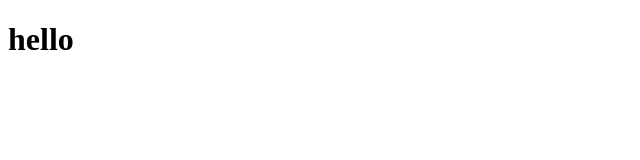
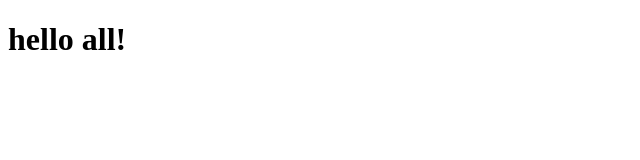
Before and after one commit to karthika-naga/test-coursera, a plain HTML site: page index.html in a window 1280 px wide. Shown: the full height of the page, 0-640 px from the left. Drawn offline with Linux system fonts and the light colour scheme.

Commit message:
Small addition.

```diff
--- a/index.html
+++ b/index.html
@@ -1,9 +1,9 @@
 <!DOCTYPE html>
 <html>
 <head>
-	<title>hello coursera</title>
+	<title> coursera</title>
 </head>
 <body>
-<h1>hello</h1>
+<h1>hello all!</h1>
 </body>
 </html>
```
